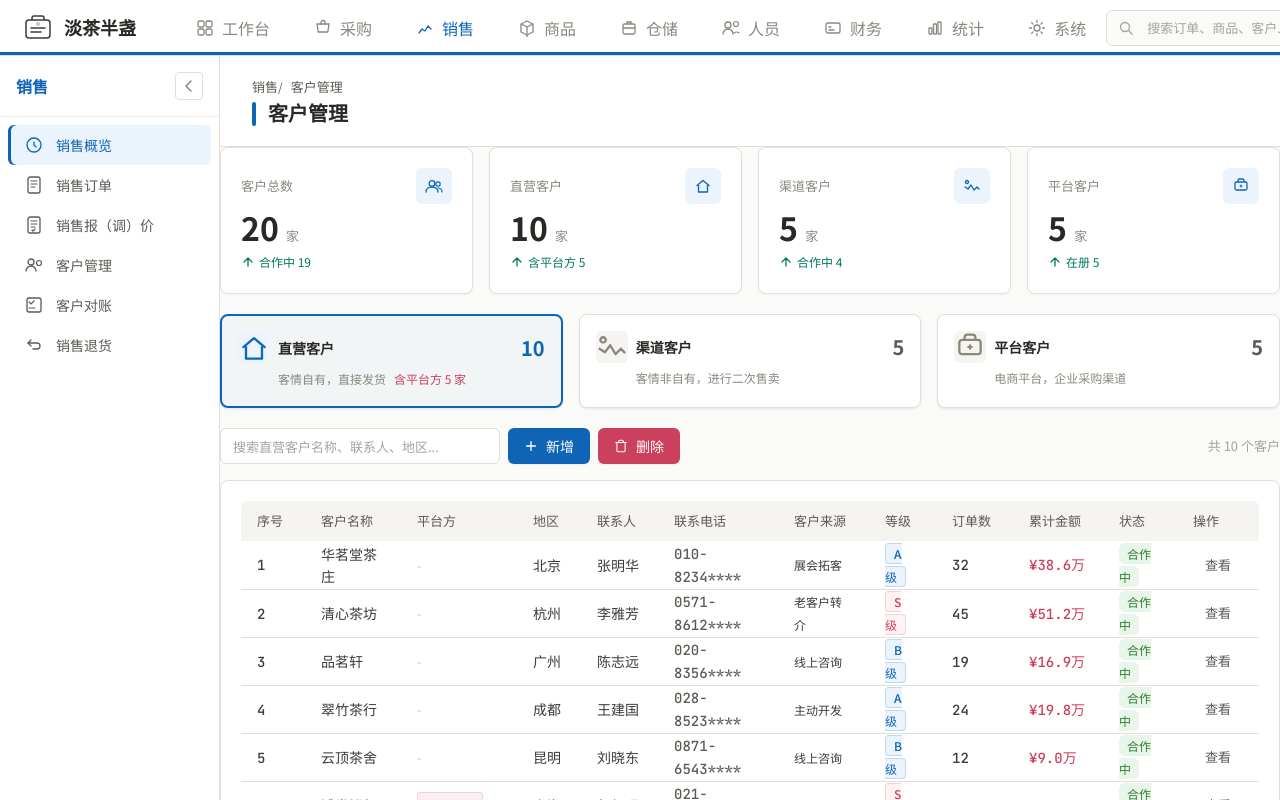
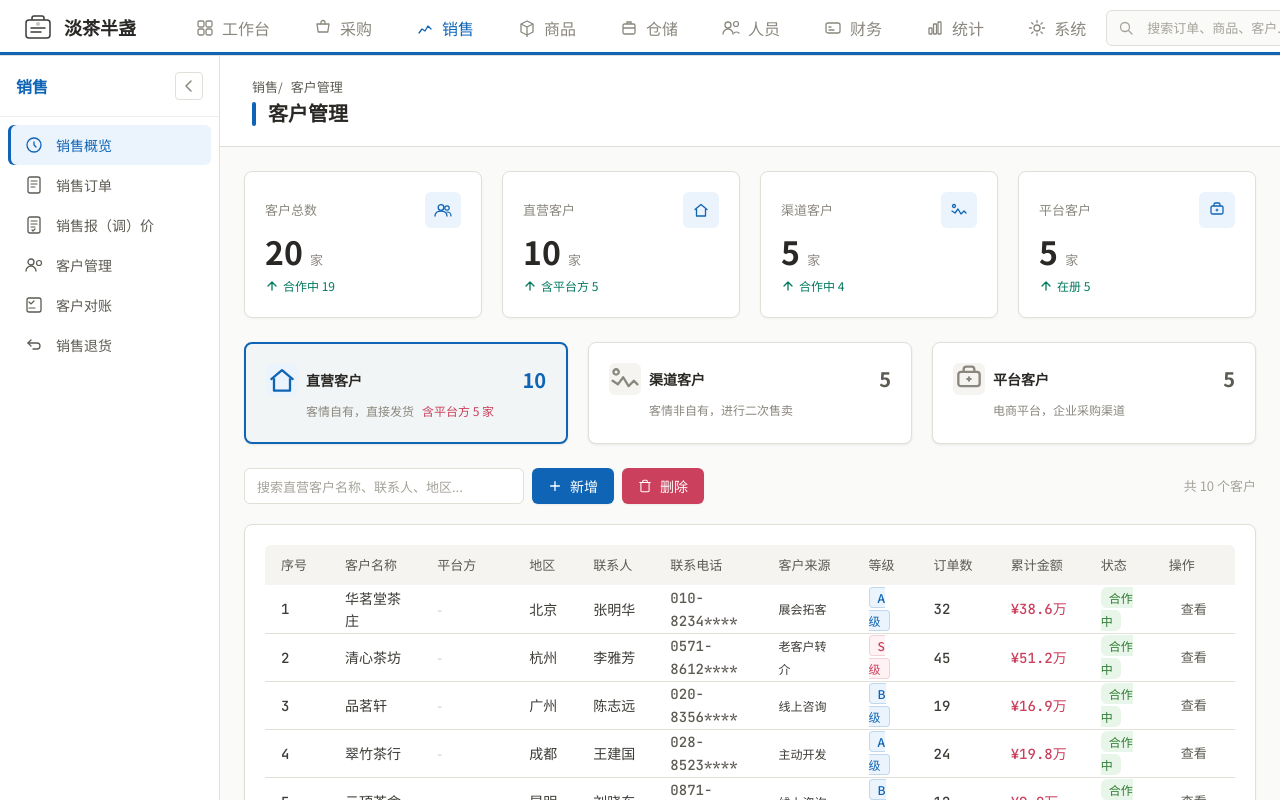
Before and after one commit to zsdxtw/dcbztea-buddy, a React (Vite) app: page /sales/sales-customers in a window 1280 px wide. Shown: the top 800 px of the page. Built offline with nearby package versions, Linux system fonts and the light colour scheme.

Commit message:
feat: 拉取并理解项目文件
Co-authored-by: traeagent <traeagent@users.noreply.github.com>

```diff
--- a/src/pages/sales/SalesCustomers.tsx
+++ b/src/pages/sales/SalesCustomers.tsx
@@ -125,20 +125,21 @@ export default function SalesCustomers() {
   const togglePlatformSelect = (id: string) => setSelectedForDelete(prev => { const n = new Set(prev); n.has(id) ? n.delete(id) : n.add(id); return n; });
 
   return (
-    <div>
+    <>
       <ContentHeader title="客户管理" breadcrumbs={['销售', '客户管理']} />
 
-      <div style={{ display: 'grid', gridTemplateColumns: 'repeat(4, 1fr)', gap: 'var(--space-4)', marginBottom: 'var(--space-5)' }}>
-        {stats.map((s, i) => <StatCard key={i} data={s} />)}
-      </div>
+      <div className="content-body">
+        <div className="stat-cards">
+          {stats.map((s, i) => <StatCard key={i} data={s} />)}
+        </div>
 
-      <div style={{ display: 'grid', gridTemplateColumns: 'repeat(3, 1fr)', gap: 'var(--space-4)', marginBottom: 'var(--space-5)' }}>
+      <div style={{ display: 'grid', gridTemplateColumns: 'repeat(3, 1fr)', gap: 'var(--space-5)', marginBottom: 'var(--space-6)' }}>
         {TABS.map(t => {
           const count = t.key === 'platform' ? platforms.length : data.filter(c => c.type === t.key).length;
           const isActive = activeTab === t.key;
           const withPlatform = t.key === 'direct' ? data.filter(c => c.type === 'direct' && c.platformIds.length > 0).length : 0;
           return (
-            <div key={t.key} onClick={() => { setActiveTab(t.key); setKeyword(''); }} style={{ cursor: 'pointer', borderRadius: 'var(--radius-lg)', padding: 'var(--space-4)', border: isActive ? `2px solid ${PRIMARY}` : '1px solid var(--color-neutral-200)', background: isActive ? `${PRIMARY}08` : 'var(--color-neutral-0)', boxShadow: 'var(--shadow-sm)', transition: 'var(--transition-fast)' }}>
+            <div key={t.key} onClick={() => { setActiveTab(t.key); setKeyword(''); }} style={{ cursor: 'pointer', borderRadius: 'var(--radius-lg)', padding: 'var(--space-5)', border: isActive ? `2px solid ${PRIMARY}` : '1px solid var(--color-neutral-200)', background: isActive ? `${PRIMARY}08` : 'var(--color-neutral-0)', boxShadow: 'var(--shadow-sm)', transition: 'var(--transition-fast)' }}>
               <div style={{ display: 'flex', alignItems: 'center', justifyContent: 'space-between', marginBottom: 4 }}>
                 <div style={{ display: 'flex', alignItems: 'center', gap: 'var(--space-2)' }}>
                   <span style={{ width: 32, height: 32, borderRadius: 'var(--radius-md)', background: isActive ? PRIMARY_LIGHT : 'var(--color-neutral-100)', display: 'flex', alignItems: 'center', justifyContent: 'center', color: isActive ? PRIMARY : 'var(--color-neutral-500)', transition: 'var(--transition-fast)' }}>{t.icon}</span>
@@ -158,7 +159,7 @@ export default function SalesCustomers() {
       {activeTab === 'platform' ? (
         /* ── 平台客户列表 ── */
         <>
-          <div style={{ display: 'flex', alignItems: 'center', gap: 'var(--space-2)', marginBottom: 'var(--space-4)' }}>
+          <div style={{ display: 'flex', alignItems: 'center', gap: 'var(--space-2)', marginBottom: 'var(--space-5)' }}>
             <input className="filter-input" placeholder="搜索平台名称、编码、联系人..." value={keyword} onChange={e => setKeyword(e.target.value)} style={{ width: 280 }} />
             <Button onClick={() => setShowAddPlatformDrawer(true)}>
               <svg viewBox="0 0 16 16" fill="none" style={{ width: 14, height: 14 }}><path d="M8 3v10M3 8h10" stroke="currentColor" strokeWidth="1.5" strokeLinecap="round" /></svg>
@@ -204,7 +205,7 @@ export default function SalesCustomers() {
       ) : (
         /* ── 直营/渠道客户列表 ── */
         <>
-          <div style={{ display: 'flex', alignItems: 'center', gap: 'var(--space-2)', marginBottom: 'var(--space-4)' }}>
+          <div style={{ display: 'flex', alignItems: 'center', gap: 'var(--space-2)', marginBottom: 'var(--space-5)' }}>
             <input className="filter-input" placeholder={`搜索${CUSTOMER_TYPE_LABELS[activeTab]}名称、联系人、地区...`} value={keyword} onChange={e => setKeyword(e.target.value)} style={{ width: 280 }} />
             <Button onClick={() => setShowAddDrawer(true)}>
               <svg viewBox="0 0 16 16" fill="none" style={{ width: 14, height: 14 }}><path d="M8 3v10M3 8h10" stroke="currentColor" strokeWidth="1.5" strokeLinecap="round" /></svg>
@@ -393,7 +394,8 @@ export default function SalesCustomers() {
 
       {/* 新增平台抽屉 */}
       {showAddPlatformDrawer && <AddPlatformDrawer onCancel={() => setShowAddPlatformDrawer(false)} onSave={item => { setPlatforms(prev => [item, ...prev]); setShowAddPlatformDrawer(false); }} existingCodes={platforms.map(p => p.code)} />}
-    </div>
+      </div>
+    </>
   );
 }
 
```
